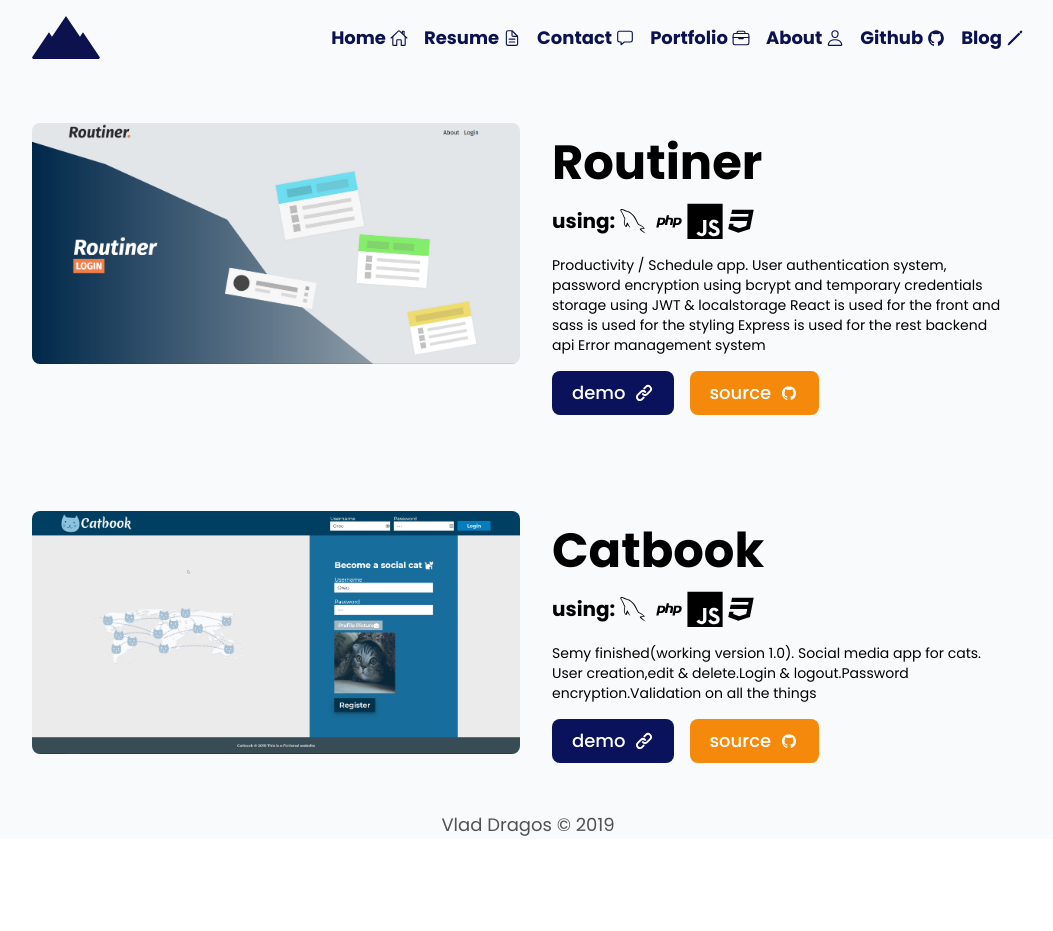
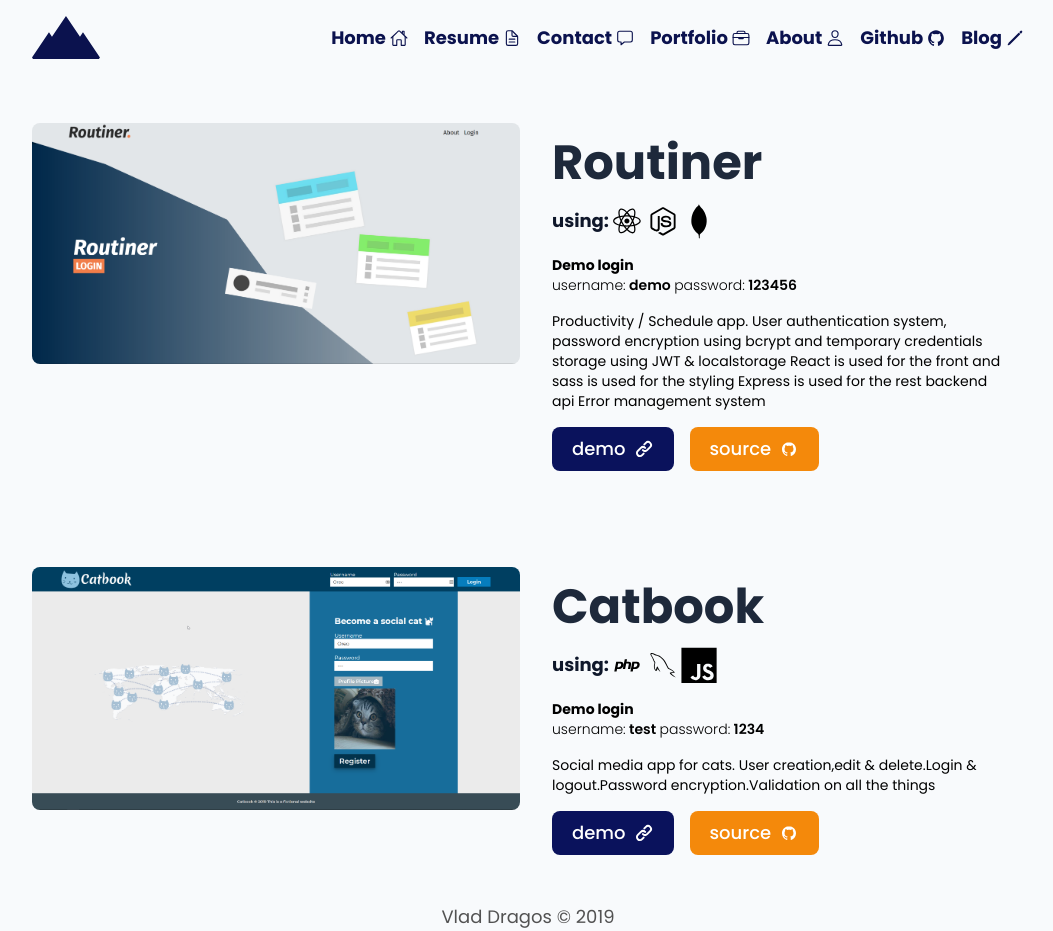
Before and after one commit to VladADragos/PortfolioWebsite, a Next.js app: page /portfolio in a window 1280 px wide. Shown: the whole page, without its empty margins (112-1165 px from the left). Before the commit the page ends 839 px from the top, so only its background shows below. Built offline with nearby package versions, Linux system fonts and the light colour scheme.

Commit message:
fixed using

```diff
--- a/src/assets/data/PortfolioItems.ts
+++ b/src/assets/data/PortfolioItems.ts
@@ -1,6 +1,7 @@
 import Routes from '../../Routes';
 import routiner from '../images/routiner.png';
 import catbook from '../images/catbook.png';
+import { DiJsBadge, DiMongodb, DiMysql, DiNodejsSmall, DiPhp, DiReact } from 'react-icons/di';
 
 
 const PortfolioItems = [
@@ -8,17 +9,51 @@ const PortfolioItems = [
         name: 'Routiner',
         demo: Routes.projects.routiner.demo,
         github: Routes.projects.routiner.source,
+        demoCredentials: {
+            username: "demo",
+            password: "123456"
+        },
         image: routiner,
         description: "Productivity / Schedule app. User authentication system, password encryption using bcrypt and temporary credentials storage using JWT & localstorage React is used for the front and sass is used for the styling Express is used for the rest backend api Error management system",
-        using: [""]
+        using: [
+            {
+            icon: DiReact,
+            name: "React"
+        },
+        {
+            icon: DiNodejsSmall,
+            name: "Express"
+        },
+        {
+            icon: DiMongodb,
+            name: "MongoDB"
+        },
+    ]
     },
     {
         name: 'Catbook',
         demo: Routes.projects.catbook.demo,
         github: Routes.projects.catbook.source,
+        demoCredentials: {
+            username: "test",
+            password: "1234"
+        },
         image: catbook,
-        description: "Semy finished(working version 1.0). Social media app for cats. User creation,edit & delete.Login & logout.Password encryption.Validation on all the things",
-        using: [""]
+        description: "Social media app for cats. User creation,edit & delete.Login & logout.Password encryption.Validation on all the things",
+        using: [
+            {
+            icon: DiPhp,
+            name: "PHP"
+        },
+        {
+            icon: DiMysql,
+            name: "MySQL"
+        },
+        {
+            icon: DiJsBadge,
+            name: "Javascript"
+        },
+    ]
     }
 ];
 
--- a/src/pages/portfolio.tsx
+++ b/src/pages/portfolio.tsx
@@ -8,6 +8,8 @@ import type { PortfolioItemType } from '../assets/data/PortfolioItems';
 import clsx from 'clsx';
 import type { StaticImageData } from 'next/image';
 import Button from '../components/Button';
+import { IconType } from 'react-icons';
+import { PortfolioItemType } from '../assets/data/PortfolioItems';
 
 const Portfolio: NextPage = () => {
 	return (
@@ -50,14 +52,22 @@ const PortfolioItem: React.FC<PortfolioItemProps> = props => {
 	);
 };
 
-function PortfolioItemUsing({}) {
+
+type PortfolioItemUsingPorps  = Pick<PortfolioItemType,"using">
+
+const PortfolioItemUsing: React.FC<PortfolioItemUsingPorps> = ({using})=> {
+
+
+
 	return (
-		<span className='flex items-center mt-4  text-xl'>
-			<h3 className='font-bold text-black'>using:</h3>
-			<DiMysql className=' text-4xl' />
-			<DiPhp className=' text-4xl' />
-			<DiJsBadge className=' text-4xl' />
-			<DiCss3Full className=' text-4xl' />
+		<span className='flex items-center mt-4  '>
+			<h3 className='font-bold text-ms  text-slate-900'>using:</h3>
+			{
+				using.map((item,index)=>{
+					return <item.icon key={index} className="text-4xl " title={item.name} />
+				})
+			}
+
 		</span>
 	);
 }
@@ -85,24 +95,26 @@ const PortfolioItemLinks: React.FC<PortfolioItemLinksProps> = ({ demo, source })
 	);
 };
 
-function PortfolioItemDescription({ description }) {
-	return <p className='font-normal mt-4 text-sm desktop-lg:text-lg'>{description}</p>;
-}
+
 
 type PortfolioItemLeftProps = Omit<PortfolioItemProps, 'image'>;
 const PortfolioItemLeft: React.FC<PortfolioItemLeftProps> = ({
 	reverse,
 	name,
+	demoCredentials,
 	description,
+	using,
 	demo,
 	github
 }) => {
 	return (
 		<div className='flex-1  flex items-center '>
-			<div className={clsx(' p-4    text-black h-full ')}>
-				<h2 className={clsx('text-5xl text-black font-bold ')}>{name}</h2>
-				<PortfolioItemUsing />
-				<PortfolioItemDescription description={description} />
+			<div className={clsx(' p-4     h-full ')}>
+				<h2 className={clsx('text-5xl text-slate-800  font-bold ')}>{name}</h2>
+				<PortfolioItemUsing  using={using}/>
+				<h3 className='mt-4 text-sm'>Demo login</h3>
+				<p className='   text-sm desktop-lg:text-lg font-semibold'> <span className='text-md font-thin'>username:</span>  {demoCredentials.username} <span className='text-md font-thin'>password:</span>  {demoCredentials.password}</p>
+				<p className='font-normal mt-4 text-sm desktop-lg:text-lg'>{description}</p>
 				<PortfolioItemLinks demo={demo} source={github} />
 			</div>
 		</div>
```
